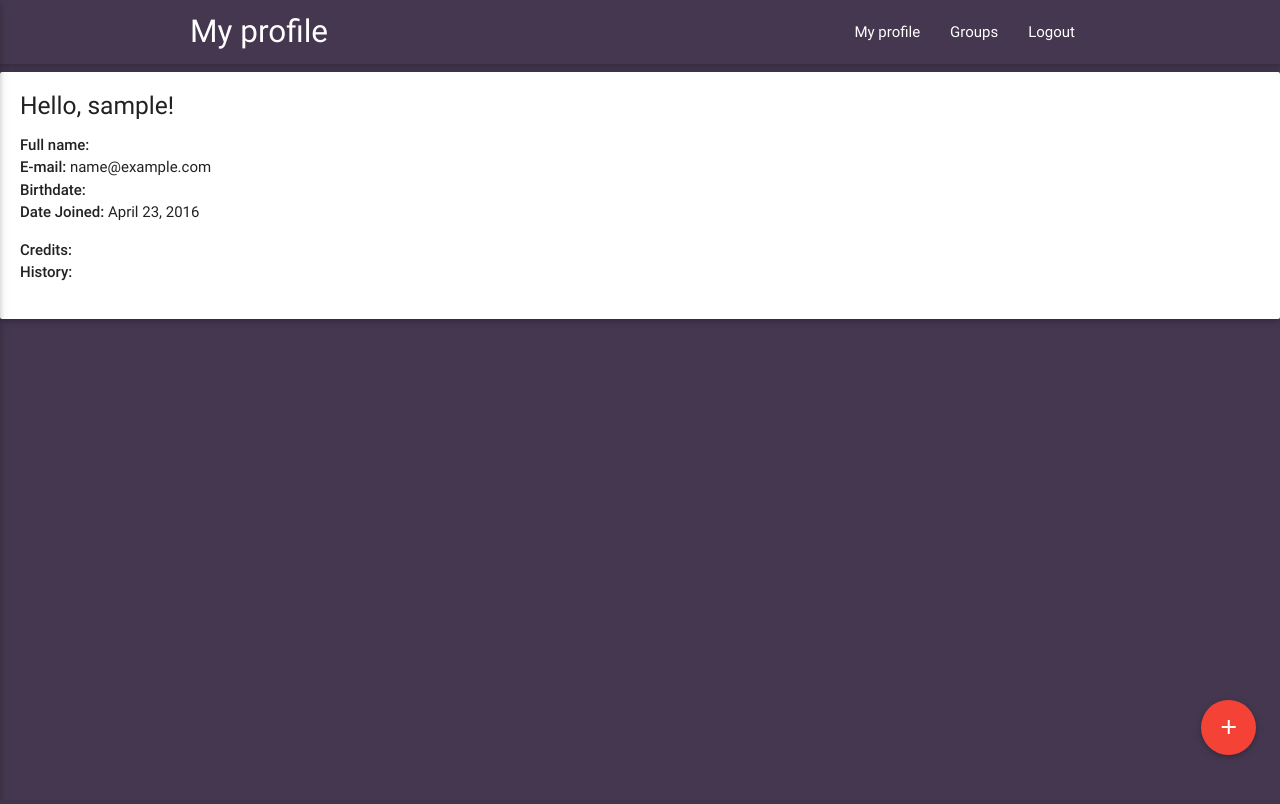
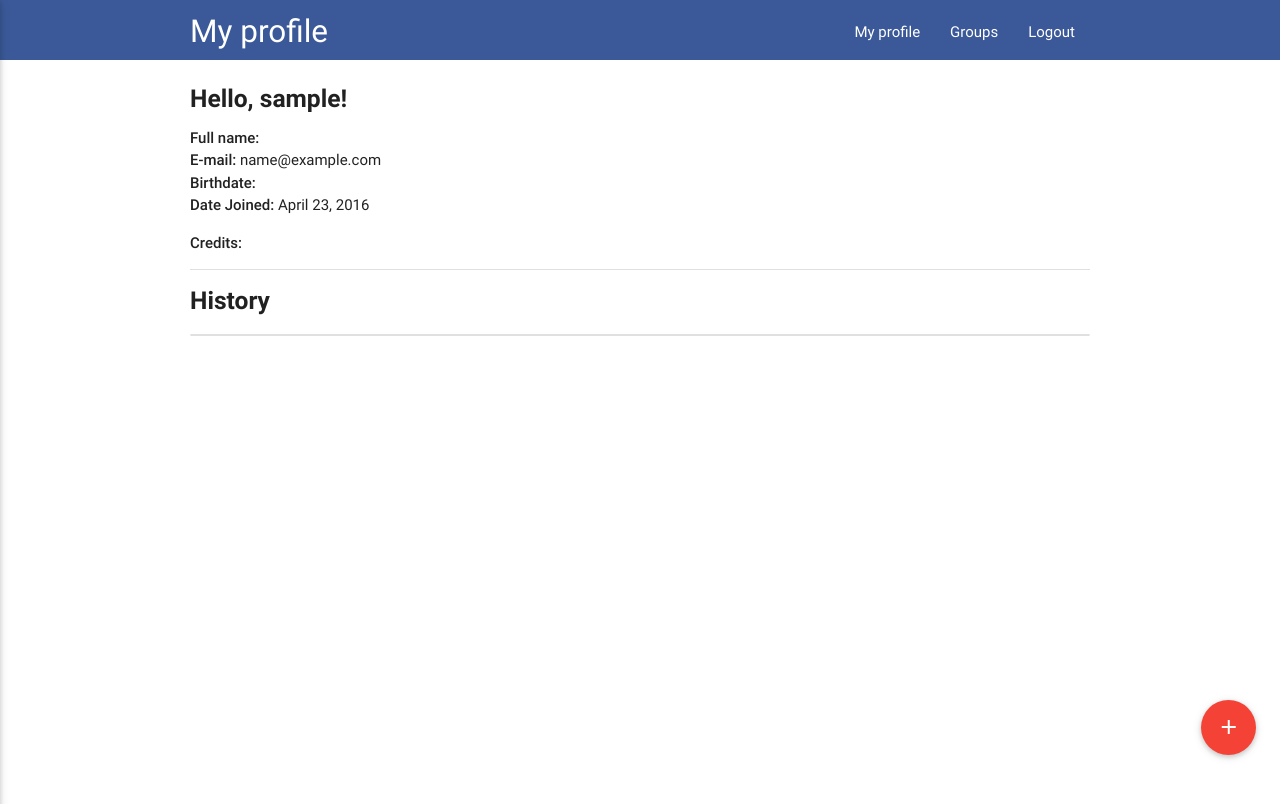
Before and after one commit to felipevfa/ubet, a Django app: page /en/user_cp in a window 1280 px wide. Before the commit the page ends 755 px from the top, so only its background shows below. Run offline with Django 3.2, Linux system fonts and the light colour scheme; the visitor is signed in with stand-in values (Sample User, id 1); data that the repository does not hold is empty; some libraries are stand-ins or nearby versions.

Commit message:
Ajustes na interface.

```diff
--- a/ubet/static/ubet/css/styles.css
+++ b/ubet/static/ubet/css/styles.css
@@ -4,12 +4,13 @@
  * last update: 23/04/2016;
  */
 
-/* ***********************
-	  	COLOR SHEET
-   *********************** */
+html {
+	max-height: 100vh;
+	overflow-y: scroll;
+}
 
 body {
-	background-color: rgba(68,55,79,1);
+	background-color: rgba(59,89,152,1);
 }
 
 /* ***********************
@@ -25,7 +26,8 @@
 
 /* 1. Navbar */
 nav {
-	background-color: rgb(68,55,79);
+	background-color: rgb(59,89,152);
+	max-height: 60px;
 }
 
 .nav-wrapper {
@@ -236,4 +250,42 @@
 
 
 /* 6. User Profile */
-#user-profile h5 { margin: 0; }
+#user-profile {
+	margin: 0;
+	padding: 0;
+	min-height: calc(100vh - 56px);
+	background-color: white;
+}
+#user-profile h5 {
+	margin: 0;
+	font-weight: bold;
+	padding-top: 0.7em;
+	padding-bottom: 0.5em;
+}
+
+#user-profile h5:first-child {
+	padding-top: 1em;
+	padding-bottom: 0;
+}
+
+.collection a.collection-item {
+	color: rgb(59,89,152);
+}
+.collection a.collection-item:active {
+	background-color: rgb(59,89,152);
+	color: rgb(255,255,255);
+}
+
+a.collection-item i {
+	vertical-align: text-bottom;
+	margin-left: 0.3em;
+}
+a.collection-item span {
+	float: right;
+	font-size: 1.3em;
+}
+a.collection-item p {
+	margin: 0;
+	display: inline-block;
+	float: right;
+}
--- a/ubet/templates/ubet/base.html
+++ b/ubet/templates/ubet/base.html
@@ -52,7 +52,7 @@
 			{% endblock menu %}
 		</header>
 
-		<main class="container">
+		<main>
 			<div class="hidden" id="toast">{{ toast }}</div>
 			{% block main_content %} {% endblock main_content %}
 
--- a/ubet/templates/ubet/signup.html
+++ b/ubet/templates/ubet/signup.html
@@ -3,7 +3,7 @@
 {% block menu %} {% endblock menu %}
 
 {% block main_content %}
-
+	<div class="container">
 		<div class="form-wrapper">
 			<h1 class="center-align">{% trans "Sign Up" %}</h1>
 
@@ -17,9 +17,7 @@
 
 					<a href="{% url 'login' %}" class="btn-flat">{% trans "Cancel" %}</a>
 				</div>
-
-
 			</form>
 		</div>
-
+	</div>
 {% endblock %}
--- a/ubet/templates/ubet/user_cp.html
+++ b/ubet/templates/ubet/user_cp.html
@@ -1,61 +1,56 @@
 {% extends "ubet/base.html" %}
 {% load i18n %}
+{% load l10n %}
 {% block page_title %} {% trans "My profile" %} {% endblock %}
 
 {% block main_content %}
-	<div class="card-panel" id="user-profile">
-		<h5>{% trans "Hello" %}, {{user }}!</h5>
-		<ul>
+	<div id="user-profile">
+		<div class="container">
+			<h5>{% trans "Hello" %}, {{ user }}!</h5>
 
-			<li><strong>{%trans 'Full name'%}:</strong> {{ user.ubet_user.first }}</li>
-			<li><strong>{%trans 'E-mail'%}:</strong> {{ user.email }}</li>
-			<li><strong>{% trans 'Birthdate'%}:</strong> {{ user.ubet_user.date_of_birth}}</li>
-			<li><strong>{% trans 'Date Joined'%}:</strong> {{ datejoined}}</li>
-		</ul>
+			<ul>
+				<li><strong>{% trans 'Full name' %}:</strong> {{ user.ubet_user.first }}</li>
+				<li><strong>{% trans 'E-mail' %}:</strong> {{ user.email }}</li>
+				<li><strong>{% trans 'Birthdate' %}:</strong> {{ user.ubet_user.date_of_brith }}</li>
+				<li><strong>{% trans 'Date Joined' %}:</strong> {{ datejoined }}</li>
+			</ul>
 
-		<ul>
-			<li><strong>{%trans 'Credits'%}:</strong> {{ user.ubet_user.creditos }}</li>
+			<p><strong>{% trans 'Credits' %}:</strong> {{ user.ubet_user.creditos }}</p>
+
+			<div class="divider"></div>
 
 			{% if notification %}
-				<li><strong>{%trans 'Recent results' %}:</strong></li>
+				<h5>{% trans 'Recent results' %}</h5>
+
 				<ul class="collection">
 					{% for n in notification %}
-						<a class='collection-item' href="{% url 'notification' n.id  %}"><li >{{ n.group.name }}</li></a>
+						<a class='collection-item dismissable' href="{% url 'notification' n.id %}">{{ n.group.name }}</a>
 					{% endfor %}
 				</ul>
+
+				<div class="divider"></div>
 			{% endif %}
 
+			<h5>{% trans 'History' %}</h5>
 
+			<ul class="collection">
+				{% for g in user_groups %}
+					<a class="collection-item" href="{% url 'group_info' g.id %}">
+						{{ g.name|truncatechars:12 }}
 
-			<li><strong>{%trans 'History'%}:</strong></li>
-	        </table>
-				<div id="group-list-wrapper">
-				<ul id="group-list">
-				{% for g in user_groups %}
-					<li onclick="window.location.href= '{% url 'group_info' g.id %}' ">
-						<div class="card-panel z-depth-5">
-							<div class="group-info left">
-								<h5 class="group-name">{{g.name}}</h5>
-								<p><strong>{% trans "Members:" %}</strong> {{ g.cur_size }} / {{ g.max_size }}</p>
-								<p><strong>{% trans "Value:" %}</strong> {{ g.bet_value }}</p>
-								<p><strong>{% trans "Time left:" %}</strong> {{g.time_left}}m</p>
-							</div>
-							{% if g.winner  %}
-							<div class="group-info ">
-								<div class=" right"> <strong> {%trans 'Winner:'%} </strong> {{g.winner}}</h5>
-							</div>
-							{% endif %}
-							<div class="group-options">
-								<a href="{% url 'group_info' g.id%}" class="btn-flat">{% trans "More" %}</a>
+							<span class="hide-on-med-and-down">
+								<i class="material-icons">person</i> {{ g.cur_size }}
+								<i class="material-icons">toll</i> {{ g.bet_value }}
+								<i class="material-icons">date_range</i> {{ g.date_of_birth|date:"SHORT_DATE_FORMAT"}}
+								{% if g.winner %}
+									 <i class="material-icons">star</i> {{ g.winner }}
+								{% endif %}
+							</span>
+							<p class="hide-on-med-and-up">ver mais</p>
+					</a>
+				{% endfor %}
+			</ul>
+		</div>
+	</div>
 
-							</div>
-
-							<div class="clear"></div>
-						</div>
-					</li>
-				{%endfor%}
-			</ul>
-			</div>
-		</ul>
-	</div>
 {% endblock main_content %}
--- a/ubet/urls.py
+++ b/ubet/urls.py
@@ -1,6 +1,7 @@
 from django.conf.urls import url
 
 from . import views
+
 urlpatterns = [
     url(r'^$', views.login, name='login'),
     url(r'^login$', views.login, name='login'),
```
Also changed, not shown: other parts of ubet/static/ubet/css/styles.css (+25 -13 lines), ubet/templates/ubet/login.html (+6 -3 lines).
